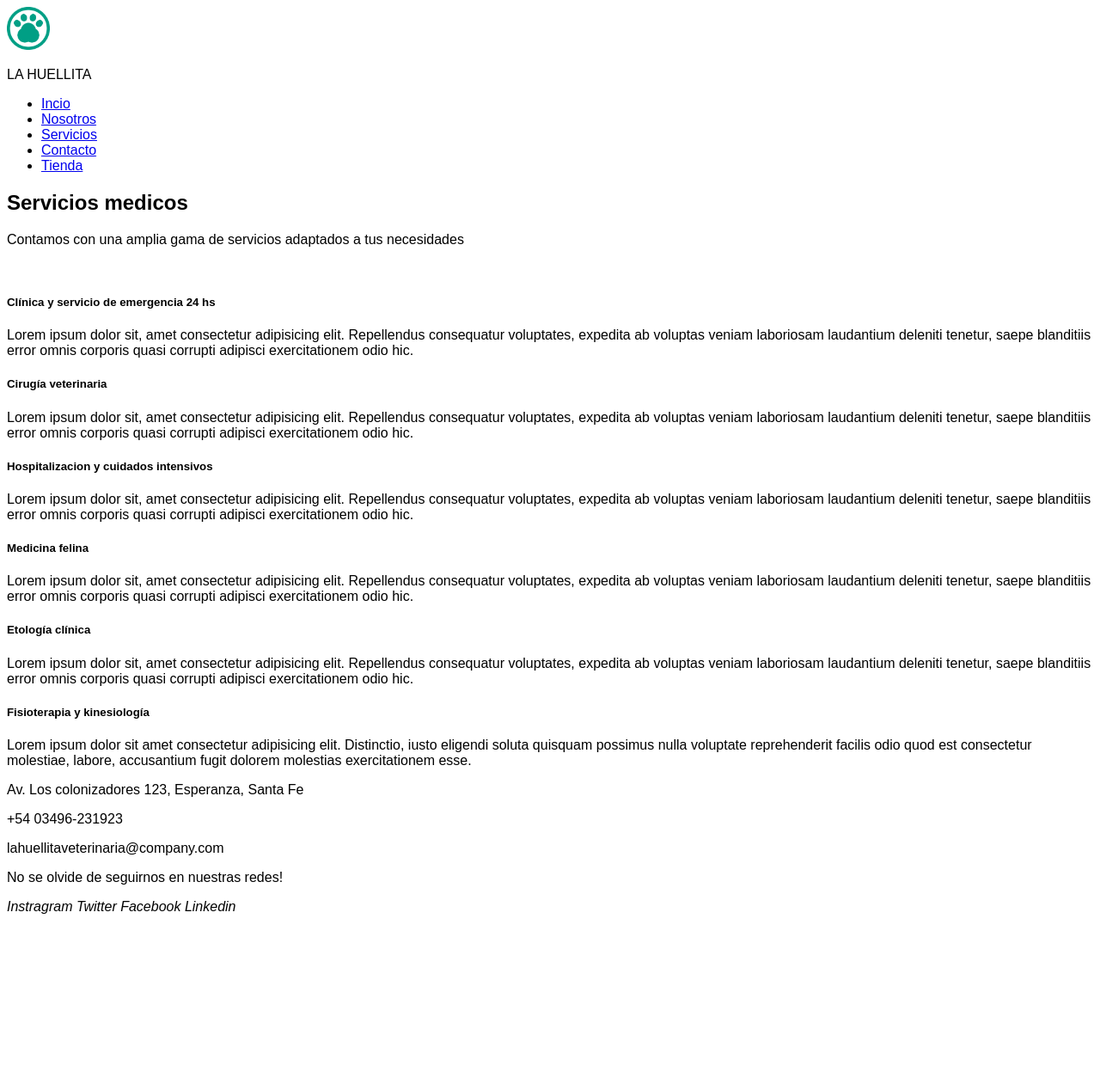
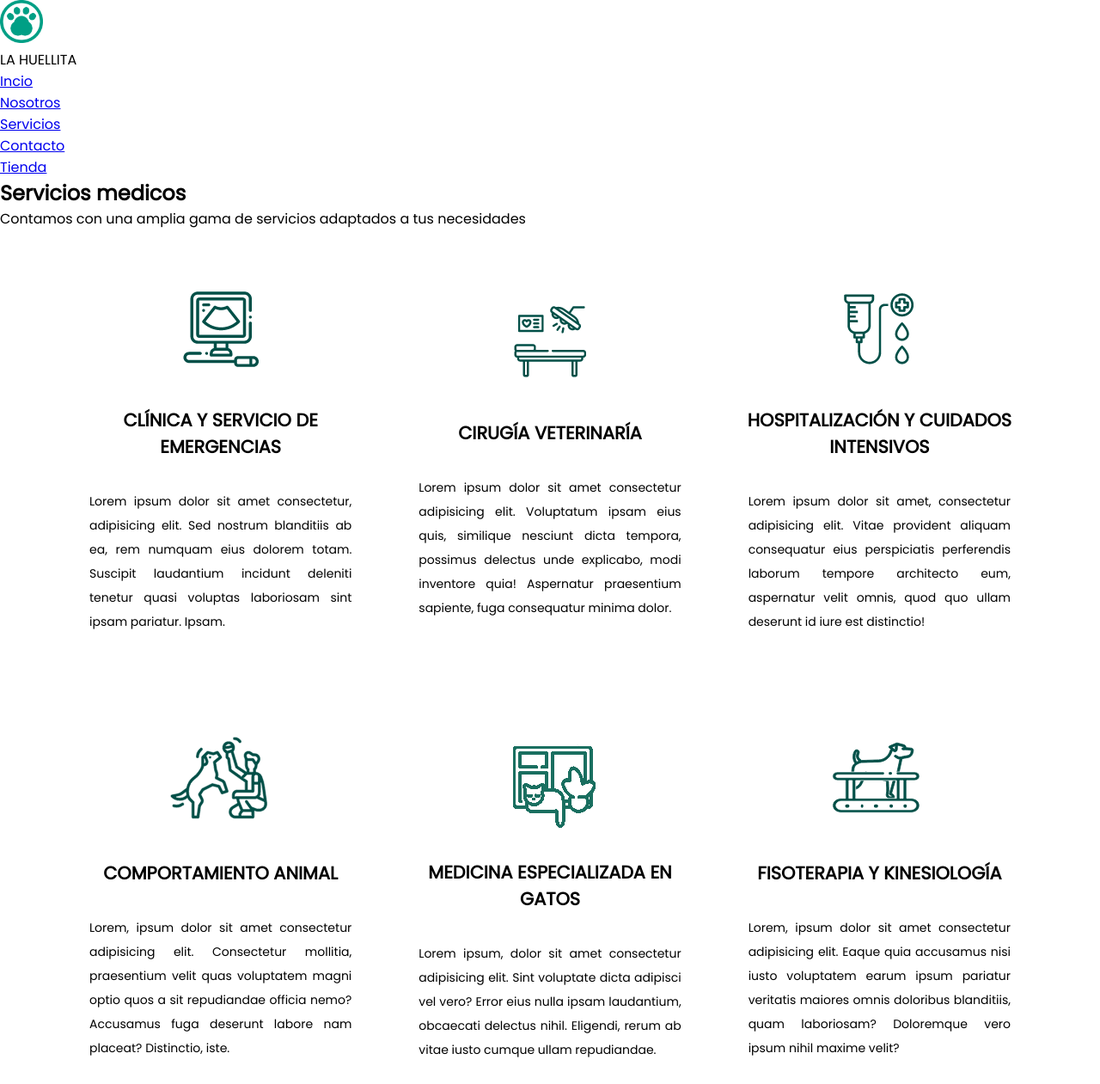
Before and after one commit to tomiban/EntregaFinalDwBanchio, a website: page html/servicios.html in a window 1280 px wide. Shown: the top 1261 px of the page at 86% size. Before the commit the page ends 1072 px from the top, so only its background shows below. Drawn offline with Linux system fonts and the light colour scheme.

Commit message:
fix cards responsive

```diff
--- a/html/servicios.html
+++ b/html/servicios.html
@@ -1,10 +1,13 @@
 <!DOCTYPE html>
 <html lang="en">
 	<head>
-    <meta charset="UTF-8">
-    <meta http-equiv="X-UA-Compatible" content="IE=edge">
-    <meta name="viewport" content="width=device-width, initial-scale=1.0">
-    <link rel="stylesheet" href="../css/styles.css" />
+		<meta charset="UTF-8" />
+		<meta http-equiv="X-UA-Compatible" content="IE=edge" />
+		<meta name="viewport" content="width=device-width, initial-scale=1.0" />
+		<link
+		href="https://fonts.googleapis.com/css2?family=Poppins&display=swap"
+		rel="stylesheet" />
+		<link rel="stylesheet" href="../scss/custom.css" />
 		<title>La Huellita</title>
 	</head>
 	<body>
@@ -31,37 +34,65 @@
 					</nav>
 				</div>
 			</div>
-
 		</header>
 
 		<main>
 			<h2>Servicios medicos</h2>
-        <p>Contamos con una amplia gama de servicios adaptados a tus necesidades</p>
+			<p>
+				Contamos con una amplia gama de servicios adaptados a tus necesidades
+			</p>
 			<div class="container">
-            <img src="" alt="">
-            <div class="card-servicios">
-                <h5>Clínica y servicio de emergencia 24 hs</h5>
-                <p>Lorem ipsum dolor sit, amet consectetur adipisicing elit. Repellendus consequatur voluptates, expedita ab voluptas veniam laboriosam laudantium deleniti tenetur, saepe blanditiis error omnis corporis quasi corrupti adipisci exercitationem odio hic.</p>
+				<div class="gallery">
+					<article class="card">
+						<div class="card__img">
+							<img src="../img/clinica.png" alt="">
 						</div>
-            <div class="card-servicios">
-                <h5>Cirugía veterinaria</h5>
-                <p>Lorem ipsum dolor sit, amet consectetur adipisicing elit. Repellendus consequatur voluptates, expedita ab voluptas veniam laboriosam laudantium deleniti tenetur, saepe blanditiis error omnis corporis quasi corrupti adipisci exercitationem odio hic.</p>
+						<h4 class="card__title">Clínica y Servicio de emergencias</h4>
+						<p class="card__text">Lorem ipsum dolor sit amet consectetur, adipisicing elit. Sed nostrum blanditiis ab ea, rem numquam eius dolorem totam. Suscipit laudantium incidunt deleniti tenetur quasi voluptas laboriosam sint ipsam pariatur. Ipsam.</p>
+					</article>
+
+					<article class="card">
+						<div class="card__img">
+							<img src="../img/cirugia.png" alt="">
 						</div>
-            <div class="card-servicios">
-                <h5>Hospitalizacion y cuidados intensivos</h5>
-                <p>Lorem ipsum dolor sit, amet consectetur adipisicing elit. Repellendus consequatur voluptates, expedita ab voluptas veniam laboriosam laudantium deleniti tenetur, saepe blanditiis error omnis corporis quasi corrupti adipisci exercitationem odio hic.</p>
+						<h4 class="card__title">Cirugía veterinaría</h4>
+						<p class="card__text">Lorem ipsum dolor sit amet consectetur adipisicing elit. Voluptatum ipsam eius quis, similique nesciunt dicta tempora, possimus delectus unde explicabo, modi inventore quia! Aspernatur praesentium sapiente, fuga consequatur minima dolor.</p>
+					</article>
+
+
+					<article class="card">
+						<div class="card__img">
+							<img src="../img/internacion.png" alt="">
 						</div>
-            <div class="card-servicios">
-                <h5>Medicina felina</h5>
-                <p>Lorem ipsum dolor sit, amet consectetur adipisicing elit. Repellendus consequatur voluptates, expedita ab voluptas veniam laboriosam laudantium deleniti tenetur, saepe blanditiis error omnis corporis quasi corrupti adipisci exercitationem odio hic.</p>
+						<h4 class="card__title">Hospitalización y cuidados intensivos</h4>
+						<p class="card__text">Lorem ipsum dolor sit amet, consectetur adipisicing elit. Vitae provident aliquam consequatur eius perspiciatis perferendis laborum tempore architecto eum, aspernatur velit omnis, quod quo ullam deserunt id iure est distinctio!</p>
+					</article>
+
+
+					<article class="card">
+						<div class="card__img">
+							<img src="../img/etologia.png" alt="">
 						</div>
-            <div class="card-servicios">
-                <h5>Etología clínica</h5>
-                <p>Lorem ipsum dolor sit, amet consectetur adipisicing elit. Repellendus consequatur voluptates, expedita ab voluptas veniam laboriosam laudantium deleniti tenetur, saepe blanditiis error omnis corporis quasi corrupti adipisci exercitationem odio hic.</p>
+						<h4 class="card__title">Comportamiento animal</h4>
+						<p class="card__text">Lorem, ipsum dolor sit amet consectetur adipisicing elit. Consectetur mollitia, praesentium velit quas voluptatem magni optio quos a sit repudiandae officia nemo? Accusamus fuga deserunt labore nam placeat? Distinctio, iste.</p>
+					</article>
+
+
+					<article class="card">
+						<div class="card__img">
+							<img src="../img/gatos.png" alt="" id="gatos-img">
 						</div>
-            <div class="card-servicios">
-                <h5>Fisioterapia y kinesiología</h5>
-                <p>Lorem ipsum dolor sit amet consectetur adipisicing elit. Distinctio, iusto eligendi soluta quisquam possimus nulla voluptate reprehenderit facilis odio quod est consectetur molestiae, labore, accusantium fugit dolorem molestias exercitationem esse.</p>
+						<h4 class="card__title">Medicina Especializada en gatos</h4>
+						<p class="card__text">Lorem ipsum, dolor sit amet consectetur adipisicing elit. Sint voluptate dicta adipisci vel vero? Error eius nulla ipsam laudantium, obcaecati delectus nihil. Eligendi, rerum ab vitae iusto cumque ullam repudiandae.</p>
+					</article>
+
+					<article class="card">
+						<div class="card__img">
+							<img src="../img/rehabilitacion.png" alt="" >
+						</div>
+						<h4 class="card__title">Fisoterapia y kinesiología</h4>
+						<p class="card__text">Lorem, ipsum dolor sit amet consectetur adipisicing elit. Eaque quia accusamus nisi iusto voluptatem earum ipsum pariatur veritatis maiores omnis doloribus blanditiis, quam laboriosam? Doloremque vero ipsum nihil maxime velit?</p>
+					</article>
 				</div>
 			</div>
 		</main>
--- a/package.json
+++ b/package.json
@@ -5,7 +5,7 @@
 	"main": "index.js",
 	"scripts": {
 		"test": "echo \"Error: no test specified\" && exit 1",
-		"build-css": "node-sass --include-path scss scss/prueba.scss css/pruebacss.css",
+		"build-css": "node-sass --include-path scss scss/custom.scss css/custom.css",
 		"watch-css": "nodemon -e scss -x \"npm run build-css\""
 	},
 	"repository": {
--- /dev/null
+++ b/scss/componentes/_card.scss
@@ -0,0 +1,47 @@
+.card {
+    position: relative;
+    display: flex;
+    flex-direction: column;
+    align-items: center;
+    justify-content: center;
+    padding: 20px;
+    cursor: pointer;
+    overflow: hidden;
+    .card__img  {
+        position: relative;
+        transition: all 0.4s;
+        display: flex;
+        justify-content: center;
+        align-items: center;
+
+    &:hover {
+        width: 100%;
+        transform: scale(1.1);
+    }   margin-top: 2rem;
+    }
+
+    .card__title {
+        font-size: 1.3em;
+        text-transform: uppercase;
+        text-align: center;
+        margin-top: 1rem;
+        margin-bottom: 15px;
+    }
+
+    .card__text {
+        margin-top: 1rem;
+        text-align: justify;
+        line-height: 2;
+        font-size: 14px;
+        padding: 3px;
+    }
+
+    &:hover {
+        background-color: #039e84de;
+        border-radius: 10px;
+
+    }
+
+
+
+}
--- /dev/null
+++ b/scss/componentes/_container.scss
@@ -0,0 +1,42 @@
+
+
+@function bp($bp) {
+	@return map-get($breakpoints, $bp);
+}
+
+@function container($container-size, $true-val: false) {
+	@return map-get($container-sizes, $container-size);
+}
+
+.container {
+	padding-right: 1rem;
+	padding-left: 1rem;
+
+	&:not(.is-fluid) {
+		margin: 0 auto;
+
+		@each $bp, $container-size in $container-sizes {
+			@include min(#{bp(#{$bp})}) {
+				width: 100%;
+				max-width: container(#{$bp});
+			}
+		}
+	}
+}
+
+@each $bp, $container-size in $container-sizes {
+	.container-#{$bp} {
+		margin: 0 auto;
+		padding-right: 1rem;
+		padding-left: 1rem;
+		width: 100%;
+
+		$i: index($container-sizes, $bp $container-size);
+
+		@for $j from $i through length($container-sizes) {
+			@include min(#{bp(nth(nth($container-sizes, $j), 1))}) {
+				max-width: container(#{nth(nth($container-sizes, $j), 1)});
+			}
+		}
+	}
+}
--- /dev/null
+++ b/scss/componentes/_gallery.scss
@@ -0,0 +1,12 @@
+.gallery {
+    display: grid;
+    align-items: center;
+    gap: 2rem;
+    grid-auto-rows: 30rem;
+    grid-template-columns: repeat(auto-fill, minmax(17rem, 1fr));
+    grid-auto-flow: dense;
+}
+
+.featured {
+    grid-column: span 2;
+}
--- /dev/null
+++ b/scss/custom.scss
@@ -0,0 +1,12 @@
+@import './variables/variables';
+@import './mixins/mixin';
+@import "./componentes/gallery";
+@import "./componentes/container";
+@import "./componentes/card";
+
+* {
+    margin: 0;
+    padding: 0;
+    box-sizing: border-box;
+    font-family: 'Poppins', sans-serif;;
+}
--- /dev/null
+++ b/scss/mixins/_mixin.scss
@@ -0,0 +1,11 @@
+@mixin min($bp, $max: "null", $device: "screen") {
+    @if $max == "null" {
+      @media only #{$device} and (min-width: #{$bp}) {
+        @content;
+      }
+    } @else {
+      @media only #{$device} and (min-width: #{$bp}) and (max-width: #{$max}) {
+        @content;
+      }
+    }
+  }
--- /dev/null
+++ b/scss/variables/_variables.scss
@@ -0,0 +1,24 @@
+$turquesa: #04cfad;
+$naranja: #f74e02;
+
+$breakpoints: (
+    na: 0px,
+    // For BS grid
+      xs: 320px,
+    // Smartphone
+      sm: 600px,
+    // Tablets
+      md: 900px,
+    // Tablets Landscape and small desktops
+      lg: 1200px,
+    // Desktops
+      xl: 1800px,
+    // Large Desktop
+  );
+
+  $container-sizes: (
+    sm: map-get($breakpoints, sm) - 30px,
+    md: map-get($breakpoints, md) - 40px,
+    lg: map-get($breakpoints, lg) - 50px,
+    xl: map-get($breakpoints, xl) - 400px
+  );
```
Also changed, not shown: index.html (+1 -4 lines), css/custom.css (added), css/prueba.css (deleted), img/cirugia.png (added), img/clinica.png (added), img/etologia.png (added), img/gatos.png (added), img/internacion.png (added), img/rehabilitacion.png (added), scss/custom.css (added), scss/prueba.scss (deleted), 1 other file. Lines whose indentation alone changed are shown as unchanged.
